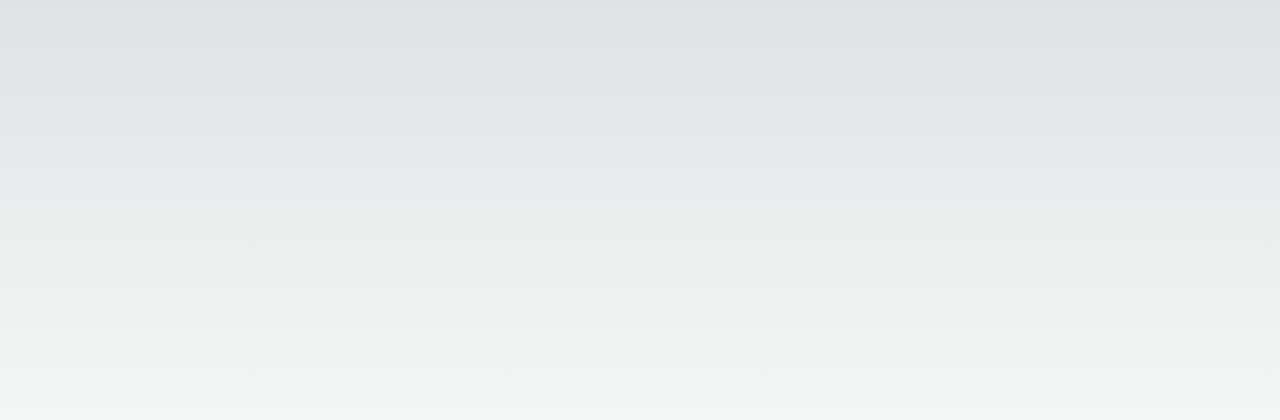
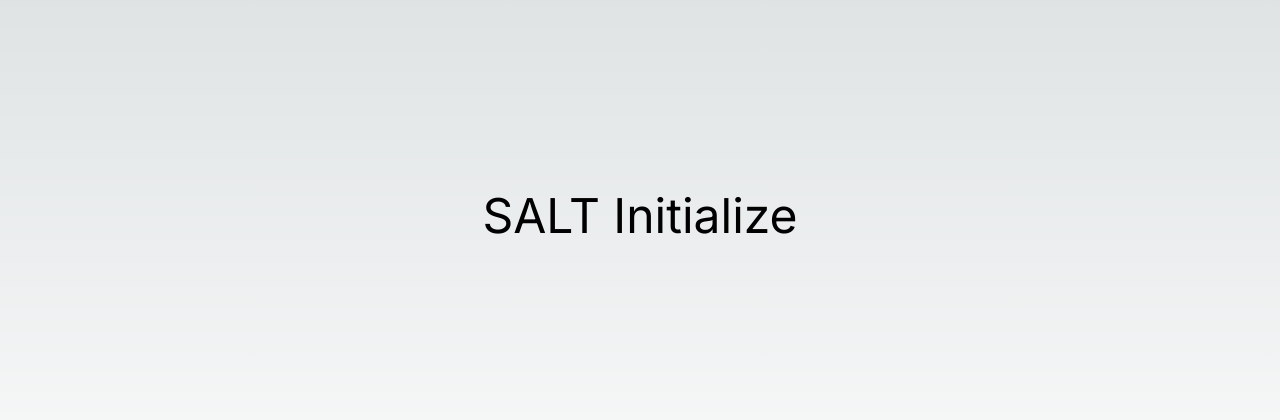
Before and after one commit to appliedtechnology/salt-initialize, a Next.js app: page / in a window 1280 px wide. Shown: the part 184-604 px from the top of the page. Built offline with nearby package versions, Linux system fonts and the light colour scheme.

Commit message:
set starting page

```diff
--- a/src/app/page.tsx
+++ b/src/app/page.tsx
@@ -2,6 +2,8 @@
 
 export default function Home() {
   return (
-    <main className="flex min-h-screen flex-col items-center justify-between p-24"></main>
+    <main className="flex min-h-screen flex-col items-center justify-center p-24">
+      <h1 className="text-5xl">SALT Initialize</h1>
+    </main>
   );
 }
```
